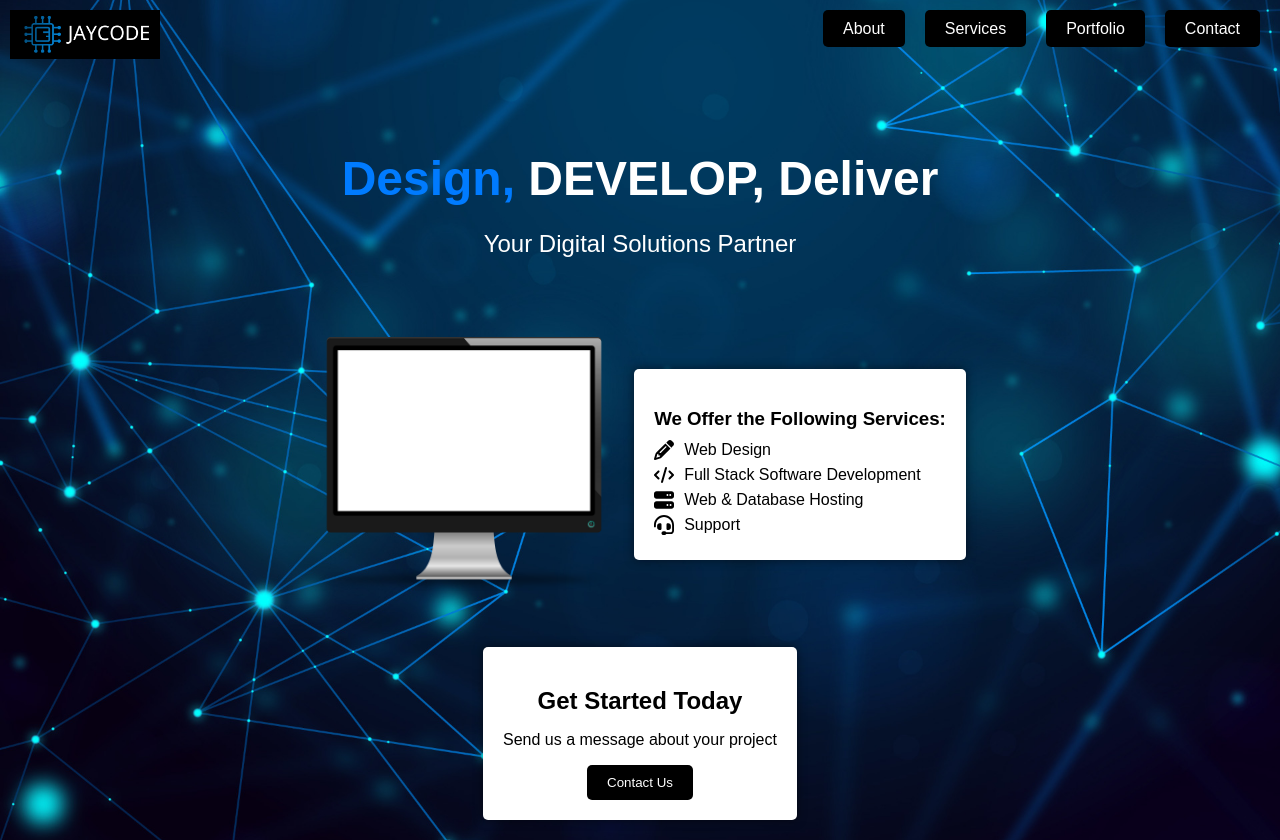
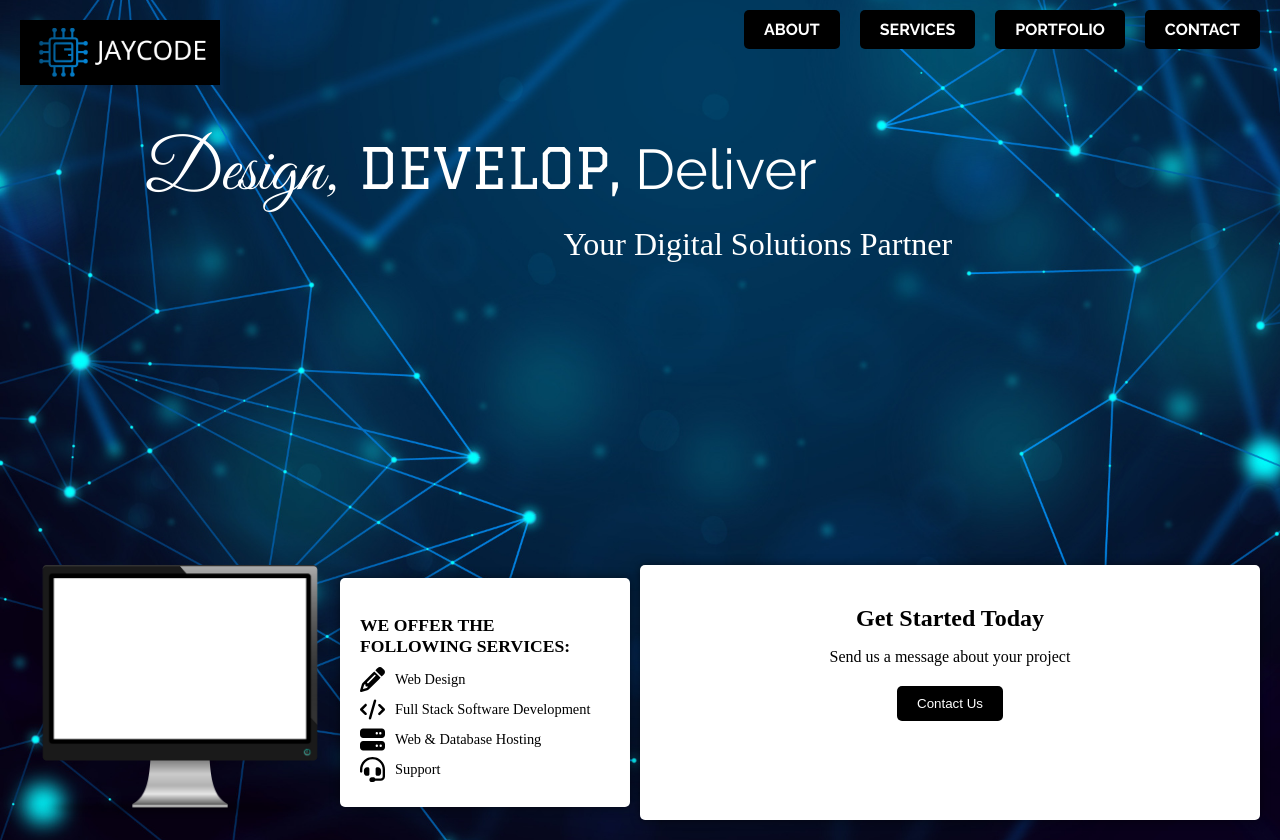
Before and after one commit to Jaycode88/Jaycode, a Flask app: page / in a window 1280 px wide. Run offline with Flask 3, Linux system fonts and the light colour scheme.

Commit message:
Add Nav and Tagline desktop styling

```diff
--- a/static/css/style.css
+++ b/static/css/style.css
@@ -1,8 +1,38 @@
+@import url('https://fonts.googleapis.com/css2?family=Graduate&family=Great+Vibes&family=Raleway:ital,wght@0,100..900;1,100..900&family=Roboto:ital,wght@0,100..900;1,100..900&display=swap');
+
 /* General Styles */
 body {
     margin: 0;
-    font-family: Arial, sans-serif;
     color: white;
+}
+
+/* fonts */
+.great-vibes {
+    font-family: "Great Vibes", serif;
+    font-weight: 400;
+    font-style: normal;
+}
+
+.graduate {
+    font-family: "Graduate", serif;
+    font-weight: 400;
+    font-style: normal;
+}
+
+.roboto {
+    font-family: "Roboto", serif;
+    font-optical-sizing: auto;
+    font-weight: 400;
+    font-style: normal;
+    font-variation-settings:
+        "wdth" 100;
+}
+
+.raleway {
+    font-family: "Raleway", serif;
+    font-optical-sizing: auto;
+    font-weight: 400;
+    font-style: normal;
 }
 
 /* Hero Section */
@@ -10,20 +40,19 @@ body {
     background-size: cover;
     background-position: center;
     height: 100vh;
-    display: flex;
-    flex-direction: column;
-    justify-content: space-between;
-    align-items: center;
-    text-align: center;
+    display: grid;
+    grid-template-columns: 1fr 1fr;
+    grid-template-rows: auto 1fr auto;
     padding: 20px;
 }
 
 /* Logo */
 .logo img {
     position: absolute;
-    top: 10px;
-    left: 10px;
-    width: 150px;
+    top: 20px;
+    left: 20px;
+    width: 200px;
+    /* Increased size */
 }
 
 /* Navbar */
@@ -45,6 +74,9 @@ body {
     padding: 10px 20px;
     border-radius: 5px;
     transition: background 0.3s ease;
+    font-family: "Raleway", sans-serif;
+    font-weight: bold;
+    text-transform: uppercase;
 }
 
 .navbar ul li a:hover {
@@ -52,29 +84,51 @@ body {
 }
 
 /* Tagline */
+.tagline {
+    grid-column: span 2;
+    text-align: left;
+    /* Align the tagline to the left */
+    margin-left: 10%;
+    /* Adjust horizontal positioning */
+    margin-top: 100px;
+    /* Push it down slightly */
+}
+
+.larger-font {
+    font-size: 4.5rem !important;
+}
+
 .tagline h1 {
-    font-size: 3rem;
-    margin: 20px 0;
+    font-size: 3.5rem;
+    font-weight: bold;
+    margin: 10px 0;
+    line-height: 1.2;
+    /* Slightly reduce line spacing */
 }
 
 .tagline h1 span {
-    color: #007bff;
-    font-weight: bold;
+    color: white;
 }
 
 .tagline p {
-    font-size: 1.5rem;
+    font-size: 2rem;
+    margin-top: 10px;
+    text-align: center;
+    margin-left: 10%;
+    /* Adjust horizontal positioning */
 }
 
 /* Services Monitor */
 .services-monitor {
     display: flex;
     align-items: center;
-    gap: 20px;
+    justify-content: space-evenly;
+    grid-column: 1 / 2;
+    margin-top: 50px;
 }
 
 .services-monitor img {
-    width: 300px;
+    max-width: 300px;
 }
 
 .services {
@@ -84,10 +138,14 @@ body {
     padding: 20px;
     border-radius: 5px;
     box-shadow: 0 0 10px rgba(0, 0, 0, 0.5);
+    max-width: 250px;
 }
 
 .services h3 {
     margin-bottom: 10px;
+    font-size: 1.1rem;
+    text-transform: uppercase;
+    font-weight: bold;
 }
 
 .services ul {
@@ -101,25 +159,35 @@ body {
     align-items: center;
     gap: 10px;
     margin: 5px 0;
+    font-size: 0.9rem;
 }
 
 .services ul li img {
-    width: 20px;
-    height: 20px;
+    width: 25px;
+    height: 25px;
 }
 
 /* Call to Action Box */
 .cta-box {
+    grid-column: 2 / 3;
     background: white;
     color: black;
     padding: 20px;
     text-align: center;
     border-radius: 5px;
     box-shadow: 0 0 10px rgba(0, 0, 0, 0.5);
+    margin-top: 50px;
 }
 
 .cta-box h2 {
-    margin-bottom: 10px;
+    margin-bottom: 15px;
+    font-size: 1.5rem;
+    font-weight: bold;
+}
+
+.cta-box p {
+    margin-bottom: 20px;
+    font-size: 1rem;
 }
 
 .cta-box button {
--- a/templates/index.html
+++ b/templates/index.html
@@ -25,7 +25,7 @@
 
         <!-- Tagline and Headline -->
         <div class="tagline">
-            <h1><span>Design,</span> DEVELOP, Deliver</h1>
+            <h1><span class="great-vibes larger-font">Design,</span><span class="graduate"> DEVELOP,</span><span class="raleway"> Deliver</span></h1>
             <p>Your Digital Solutions Partner</p>
         </div>
 
@@ -58,6 +58,5 @@
             <button>Contact Us</button>
         </div>
     </section>
-
 </body>
 </html>
```
